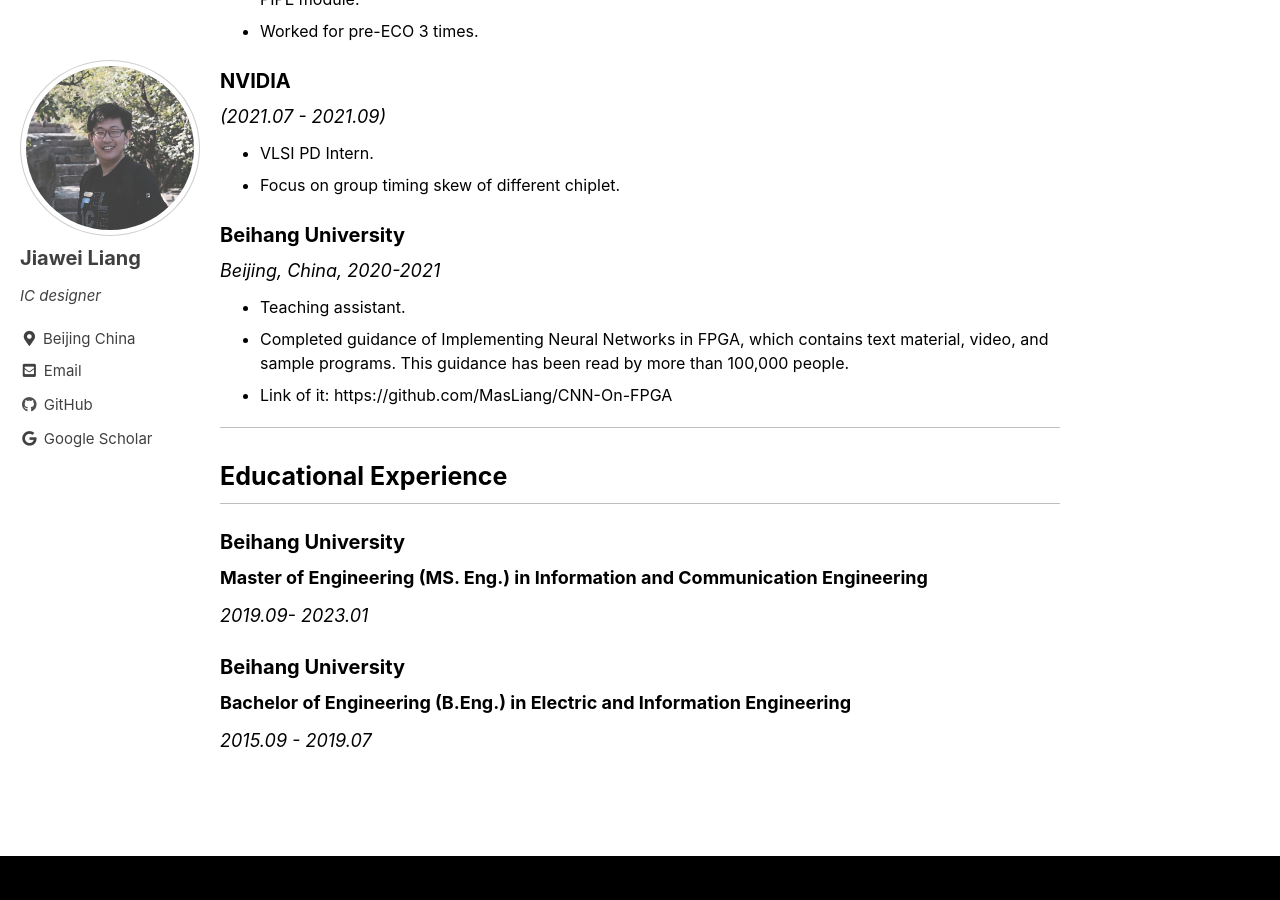
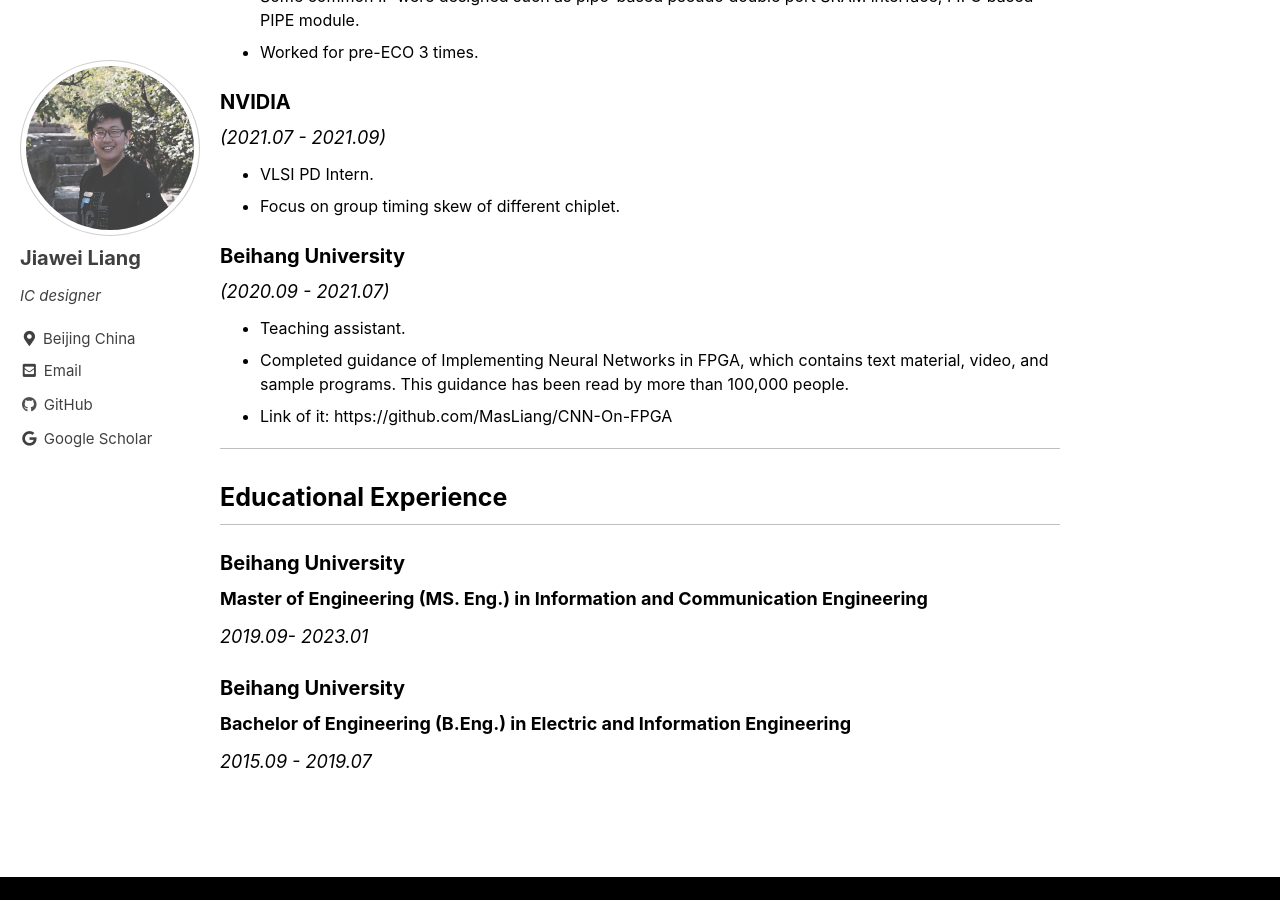
Before and after one commit to MasLiang/MasLiang.github.io, a Jekyll site: the page built from _pages/experience.md, in a window 1280 px wide and 900 px high, scrolled down 414 px. Built offline with Jekyll 4.4.1, drawn with Linux system fonts in a browser that asks for light colours; cached includes are drawn as plain includes.

Commit message:
change some details

```diff
--- a/_pages/experience.md
+++ b/_pages/experience.md
@@ -5,6 +5,7 @@ author_profile: true
 ---
 
 # Experience
+___
 
 ## Industrial Experience
 
@@ -21,7 +22,7 @@ author_profile: true
 - Focus on group timing skew of different chiplet.
 
 ###### Beihang University
-*<font size=4>Beijing, China, 2020-2021 </font>*
+*<font size=4>(2020.09 - 2021.07)</font>*
 
 - Teaching assistant.
 - Completed guidance of Implementing Neural Networks in FPGA, which contains text material, video, and sample programs. This guidance has been read by more than 100,000 people.
```
